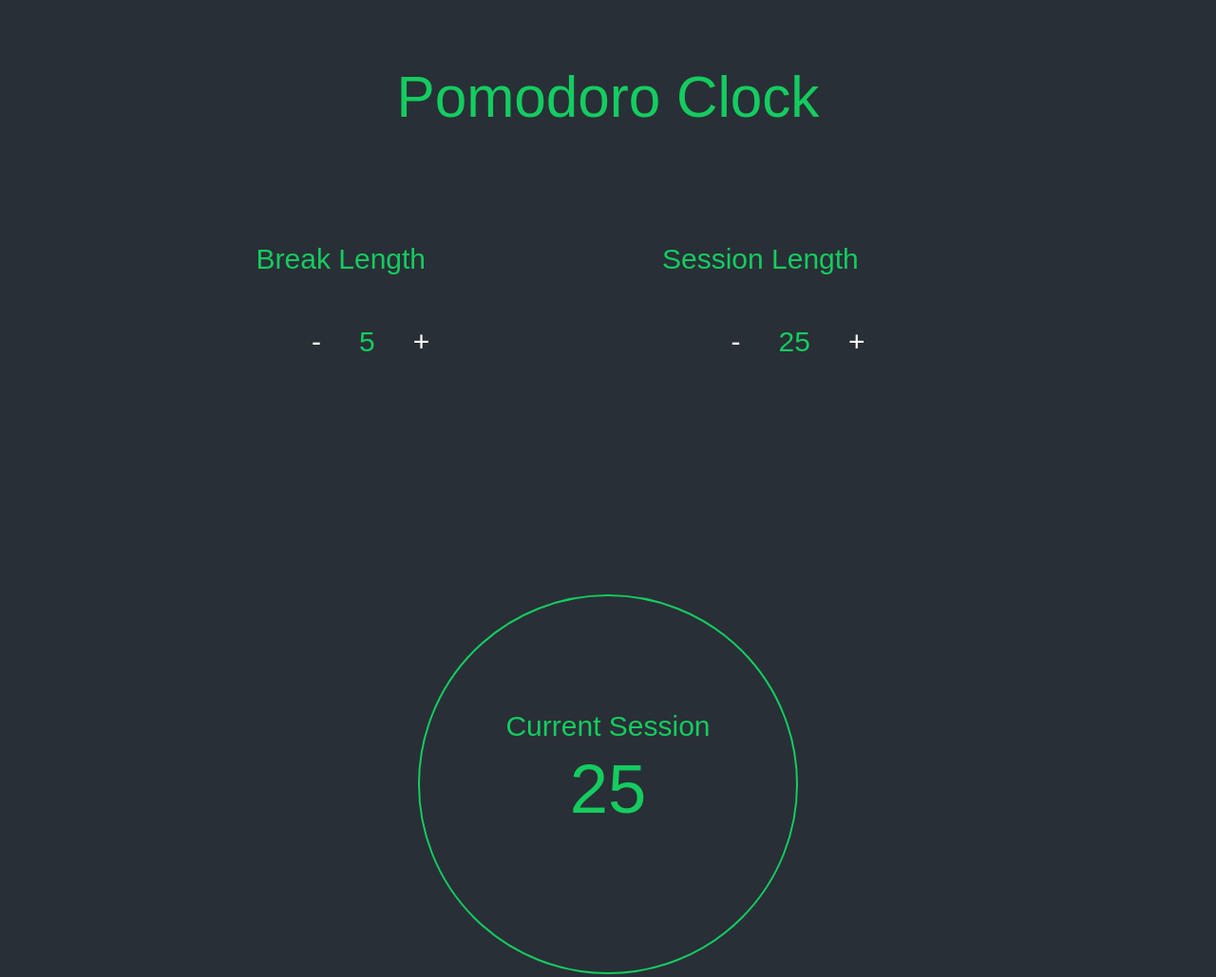
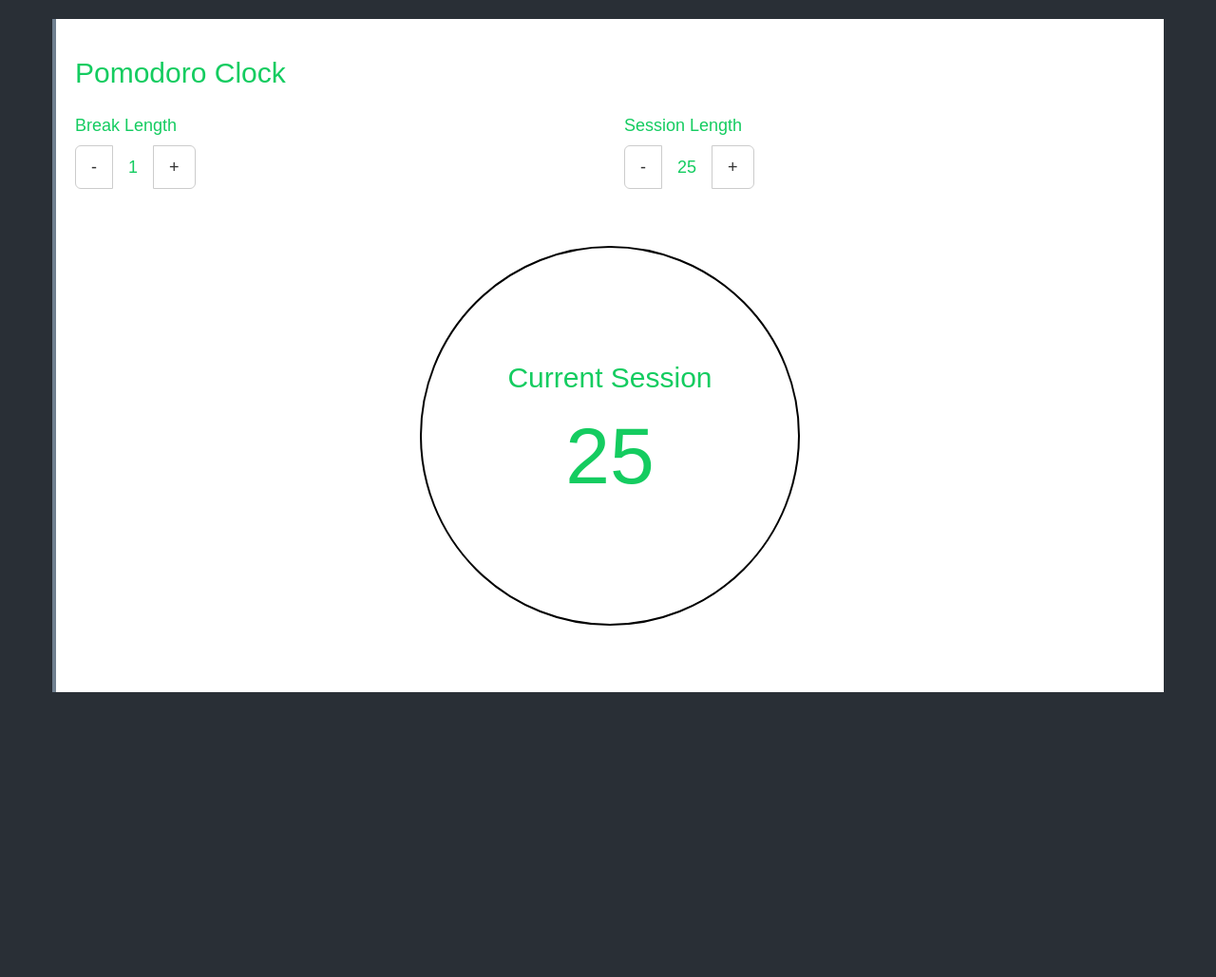
Before and after one commit to mrkaluzny/pomodoro-clock, a plain HTML site: page index.html in a window 1280 px wide. Shown: the whole page at 95% size. After the commit the page ends 800 px from the top, so only its background shows below. Drawn offline with nearby package versions, Linux system fonts and the light colour scheme.

Commit message:
Fresh HTML/CSS

```diff
--- a/index.html
+++ b/index.html
@@ -8,40 +8,42 @@
 </head>
 
 <body>
-
-  <div class="navabar">Pomodoro Clock</div>
-
-<div class="wrapper">
-  <div class="clock-controls">
-    <div class="break">
-      <h2 class="control-title">Break Length</h2>
-      <div class="controls">
-        <div class="switchDeduceBreak">-</div>
-        <div id="timer-break">5</div>
-        <div class="switchAddBreak">+</div>
+    <div class="container app">
+        <div class="row">
+            <div class="col-md-12">
+                <h2 class="name-tag">Pomodoro Clock</h2>
             </div>
         </div>
-
-    <div class="session">
-      <h2 class="control-title">Session Length</h2>
-      <div class="controls">
-        <div class="switchDeduceSession">-</div>
-        <div id="timer-session">25</div>
-        <div class="switchAddSession">+</div>
+        <div class="row">
+            <div class="col-xs-6 controls">
+                <h4>Break Length</h4>
+                <div class="btn-group">
+                    <div class="btn btn-default btn-lg switchDeduceBreak">-</div>
+                    <div class="btn btn-lg" id="timer-break">1</div>
+                    <div class="btn btn-default btn-lg switchAddBreak">+</div>
+                </div>
+            </div>
+            <div class="col-xs-6 controls">
+                <h4>Session Length</h4>
+                <div class="btn-group">
+                    <div class="btn btn-default btn-lg switchDeduceSession">-</div>
+                    <div id="timer-session" class="btn btn-lg">25</div>
+                    <div class="btn btn-default btn-lg switchAddSession">+</div>
                 </div>
             </div>
         </div>
-</div>
-
-<br>
-<br>
-<br>
+        <div class="row">
+            <div class="col-xs-12">
                 <div class="countdown-clock">
                     <div class="countdown-timer">
                         <h2>Current Session</h2>
                         <h3 id="timeLeft">25</h3>
                     </div>
                 </div>
+            </div>
+        </div>
+    </div>
+
   <script src="http://cdnjs.cloudflare.com/ajax/libs/jquery/2.1.3/jquery.min.js"></script>
   <script src="http://maxcdn.bootstrapcdn.com/bootstrap/3.3.5/js/bootstrap.min.js"></script>
   <script src="script.js"></script>
--- a/style.css
+++ b/style.css
@@ -1,91 +1,35 @@
+/** Main CSS classes */
 body {
     background-color: #292F36;
     color: #14CC60;
-}
-
-.wrapper {
-    width: 80%;
-    max-width: 1200px;
-    height: auto;
-    margin: auto;
-    padding: 10px;
-    position: relative;
-}
-
-.navabar {
-    text-align: center;
-    padding: 60px;
-    font-size: 4.3em;
     font-family: 'Work Sans', sans-serif;
 }
 
-.controls div {
-    display: block;
-    float: left;
-    margin: 5px;
-    font-size: 30px;
+.app {
+    background-color: white;
+    padding: 20px;
+    margin: 20px auto;
+    border-left: 4px solid slategray;
+}
 
+.countdown-clock {
+    border: 2px solid black;
+    width: 400px;
+    height: 400px;
+    border-radius: 400px;
+    margin: 50px auto;
 }
 
 .controls {
-    margin: auto;
-    padding-left: 130px
-}
-
-.clock-controls div {
-    display: inline;
-    float: left;
-    margin: 20px;
-    text-align: center;
-}
-
-.session {
-    width: 40%;
-    margin: auto;
-}
-
-.break {
-    width: 40%;
-    margin: auto;
-}
-
-.switchAddSession, .switchAddBreak, .switchDeduceBreak, .switchDeduceSession {
-    cursor: pointer;
-    font-family: 'Work Sans', sans-serif;
-    color: white;
-    transition: 0s color;
-}
-
-.switchAddSession:hover,
-.switchAddBreak:hover,
-.switchDeduceBreak:hover,
-.switchDeduceSession:hover {
-    color:yellow;
-    transition-delay: 150ms;
-}
-
-.control-title, #timer-session, #timer-break {
-    font-family: 'Work Sans', sans-serif;
-    font-weight: 300;
-}
-
-.countdown-clock {
-    height: 400px;
-    width: 400px;
-    text-align: center;
-    margin: 340px auto;
-    font-family: 'Work Sans', sans-serif;
-    font-size: 25px;
-    border: 2px solid;
-    border-radius: 400px;
+    margin: 10px auto;
 }
 
 .countdown-timer {
+    text-align: center;
     margin-top: 120px;
 }
 
 #timeLeft {
-    margin-top: 0px;
-    font-weight: 100;
-    font-size: 2.9em;
+    font-size: 6em;
+    text-align: center;
 }
```
Lines whose indentation alone changed are shown as unchanged.
